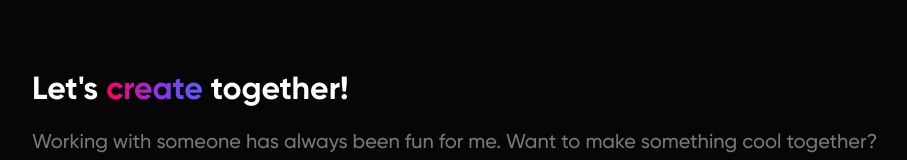
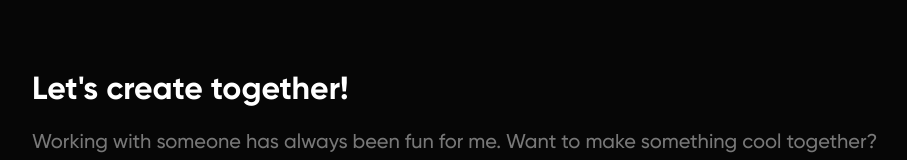
Before and after one commit to anmolbhardwaj17/samething, a React (Create React App) app: page / in a window 1280 px wide. Shown: the part 3325-3485 px from the top of the page, without its empty margins (96-1003 px from the left). Built offline with nearby package versions, Linux system fonts and the light colour scheme.

Commit message:
create simple

```diff
--- a/src/components/Home.js
+++ b/src/components/Home.js
@@ -192,7 +192,7 @@ function Home() {
             <div className="contact">
             <div className="first outer2">
                 <div className="middle2">
-                    <h1>Let's <span className="create">create</span> together!</h1>
+                    <h1>Let's create together!</h1>
                     <p className="context grey">Working with someone has always been fun for me. Want to make something cool together?</p>
                     <p className="context bold">Hit me up!</p>
                     <div className="email-div">
```
